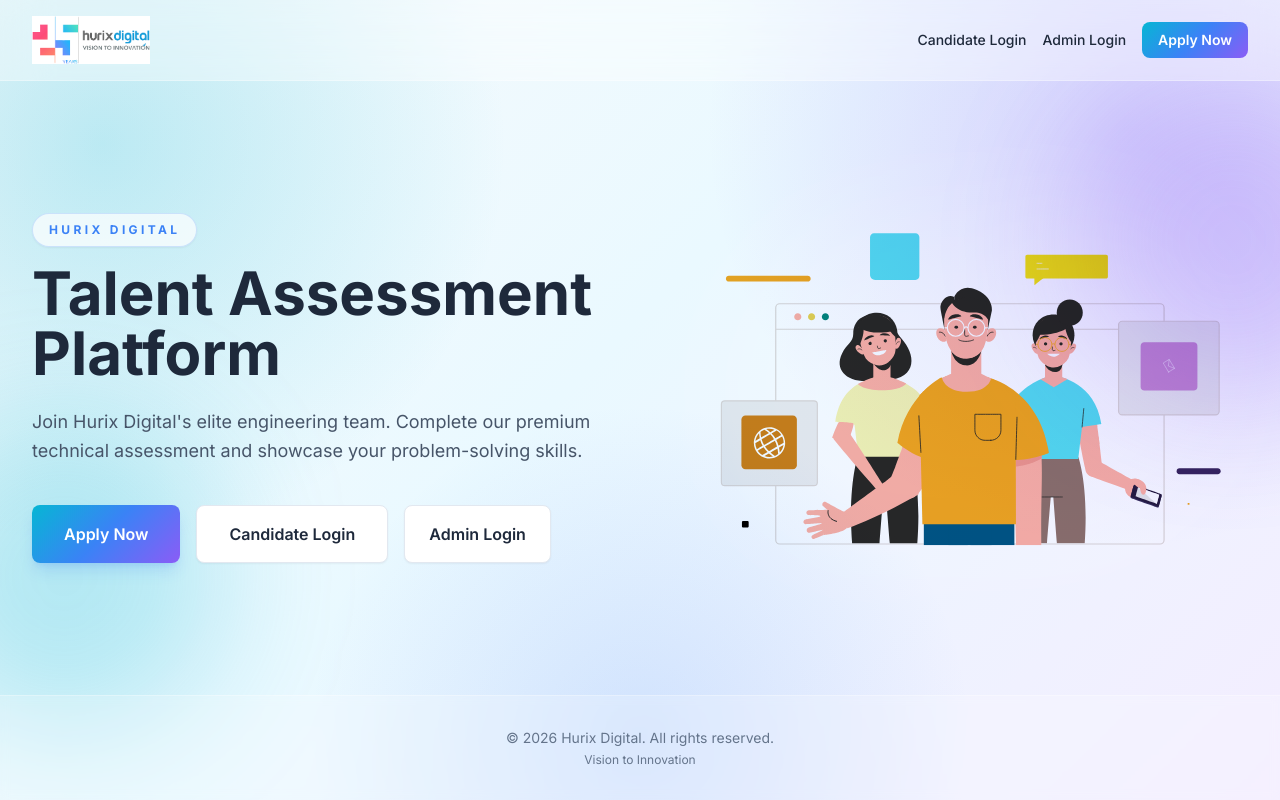
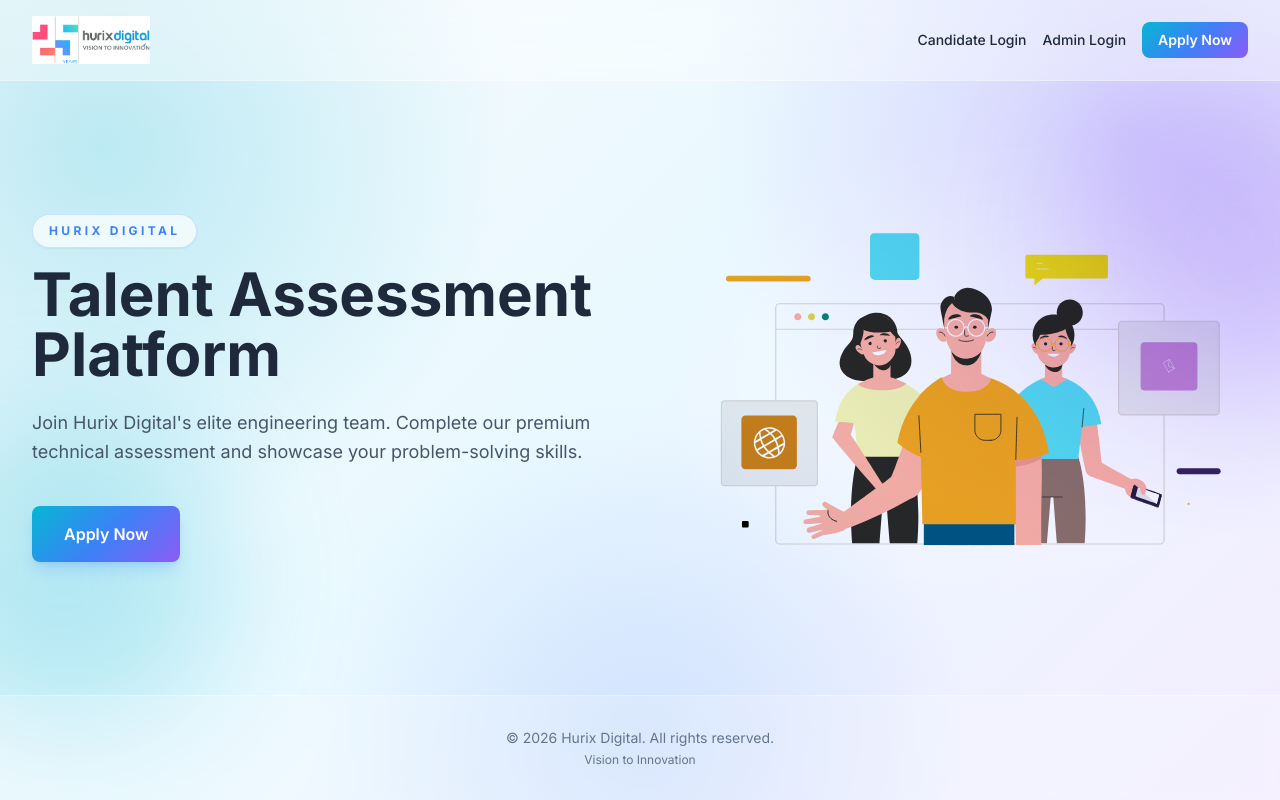
Before and after one commit to abhishek-hurix/HRecruitLeadGen, a React (Vite) app in the folder frontend/: page / in a window 1280 px wide. Built offline with nearby package versions, Linux system fonts and the light colour scheme; no server answers.

Commit message:
Simplify landing hero actions
Co-authored-by: Cursor <cursoragent@cursor.com>

```diff
--- a/frontend/src/pages/LandingPage.tsx
+++ b/frontend/src/pages/LandingPage.tsx
@@ -29,12 +29,6 @@ export function LandingPage() {
                   <Link to="/register" className="btn-primary px-8 py-4 text-base shadow-lg shadow-hurix-blue/20">
                   Apply Now
                 </Link>
-                  <Link to="/login" className="btn-secondary px-8 py-4 text-base shadow-sm">
-                  Candidate Login
-                </Link>
-                  <Link to="/admin/login" className="btn-secondary hidden px-6 py-4 text-base shadow-sm sm:inline-flex">
-                  Admin Login
-                </Link>
                 </div>
               </div>
 
```
